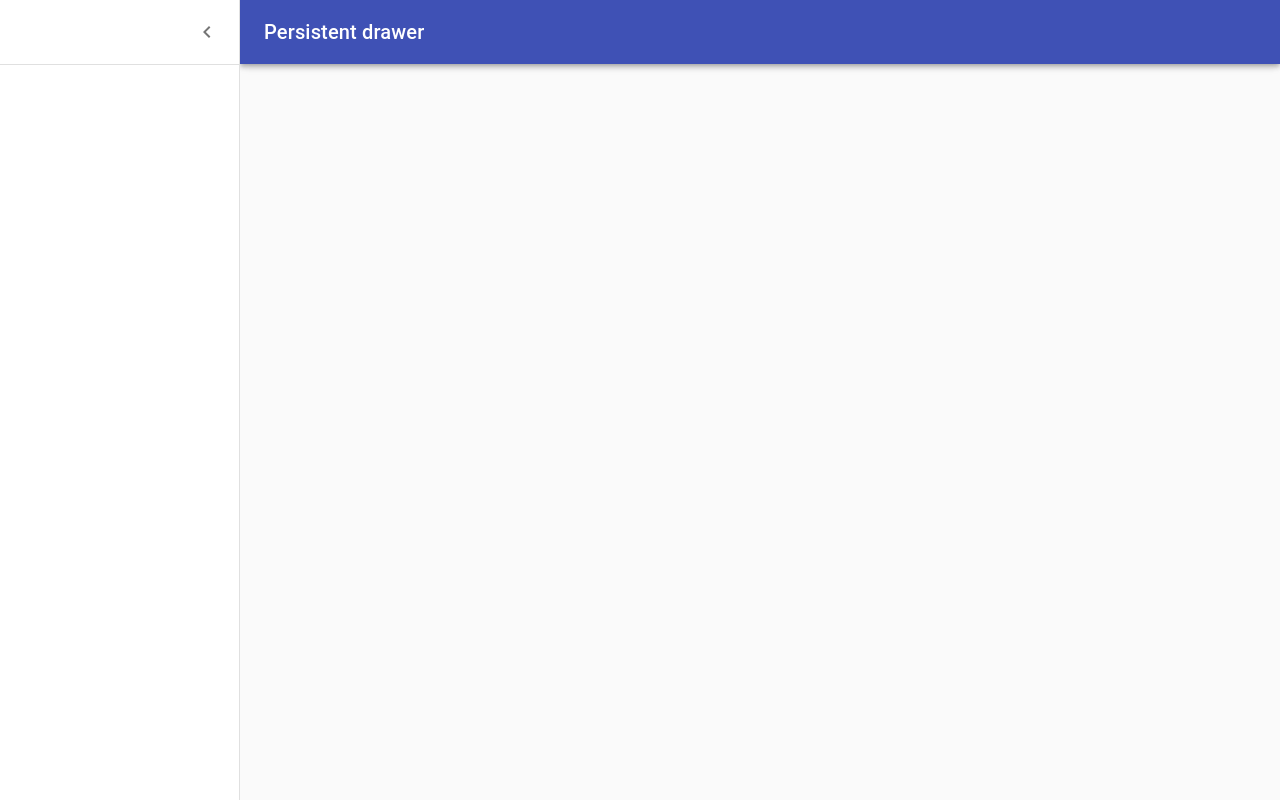
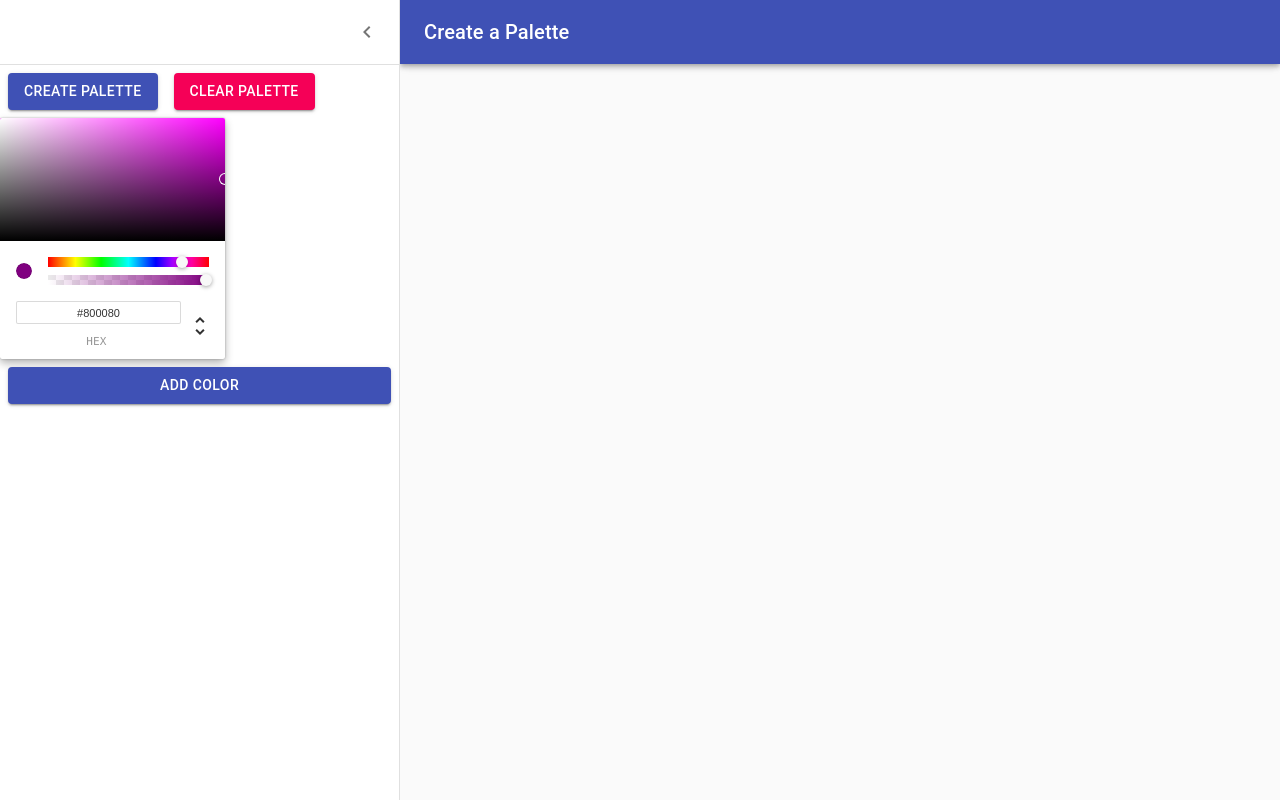
Before and after one commit to MedAli5543/colorLab, a React (Create React App) app: page /palette/new in a window 1280 px wide. Both pictures are taken after a click on the button "Open drawer". Built offline with nearby package versions, Linux system fonts and the light colour scheme.

Commit message:
add colorPicker component

```diff
--- a/package.json
+++ b/package.json
@@ -9,6 +9,7 @@
     "chroma-js": "^2.0.3",
     "rc-slider": "^8.6.13",
     "react": "^16.8.6",
+    "react-color": "^2.17.3",
     "react-copy-to-clipboard": "^5.0.1",
     "react-dom": "^16.8.6",
     "react-router-dom": "^5.0.1",
--- a/src/components/NewPaletteForm.js
+++ b/src/components/NewPaletteForm.js
@@ -1,24 +1,19 @@
 import React from 'react';
 import clsx from 'clsx';
-import { makeStyles, useTheme } from '@material-ui/core/styles';
+import { makeStyles } from '@material-ui/core/styles';
 import Drawer from '@material-ui/core/Drawer';
 import CssBaseline from '@material-ui/core/CssBaseline';
 import AppBar from '@material-ui/core/AppBar';
 import Toolbar from '@material-ui/core/Toolbar';
-import List from '@material-ui/core/List';
 import Typography from '@material-ui/core/Typography';
 import Divider from '@material-ui/core/Divider';
 import IconButton from '@material-ui/core/IconButton';
 import MenuIcon from '@material-ui/icons/Menu';
 import ChevronLeftIcon from '@material-ui/icons/ChevronLeft';
-import ChevronRightIcon from '@material-ui/icons/ChevronRight';
-import ListItem from '@material-ui/core/ListItem';
-import ListItemIcon from '@material-ui/core/ListItemIcon';
-import ListItemText from '@material-ui/core/ListItemText';
-import InboxIcon from '@material-ui/icons/MoveToInbox';
-import MailIcon from '@material-ui/icons/Mail';
+import Button from '@material-ui/core/Button';
+import {ChromePicker} from 'react-color';
 
-const drawerWidth = 240;
+const drawerWidth = 400;
 
 const useStyles = makeStyles(theme => ({
   root: {
@@ -74,6 +69,12 @@ const useStyles = makeStyles(theme => ({
     }),
     marginLeft: 0,
   },
+  button: {
+    margin: theme.spacing(1),
+  },
+  input: {
+    display: 'none',
+  },
 }));
 
 export default function NewPaletteForm() {
@@ -108,7 +109,7 @@ export default function NewPaletteForm() {
             <MenuIcon />
           </IconButton>
           <Typography variant="h6" noWrap>
-            Persistent drawer
+            Create a Palette
           </Typography>
         </Toolbar>
       </AppBar>
@@ -127,6 +128,21 @@ export default function NewPaletteForm() {
           </IconButton>
         </div>
         <Divider />
+        <div>
+          <Button variant="contained" color="primary" className={classes.button}>
+            Create Palette
+          </Button>
+          <Button variant="contained" color="secondary" className={classes.button}>
+            Clear Palette
+          </Button>
+        </div>
+        <ChromePicker
+          color="purple"
+          //onChangeComplete={newColor => }
+        />
+        <Button variant="contained" color="primary" className={classes.button}>
+          Add Color
+        </Button>
       </Drawer>
       <main
         className={clsx(classes.content, {
```
Also changed, not shown: 1 other file (tests, documents, lock files or other folders).
